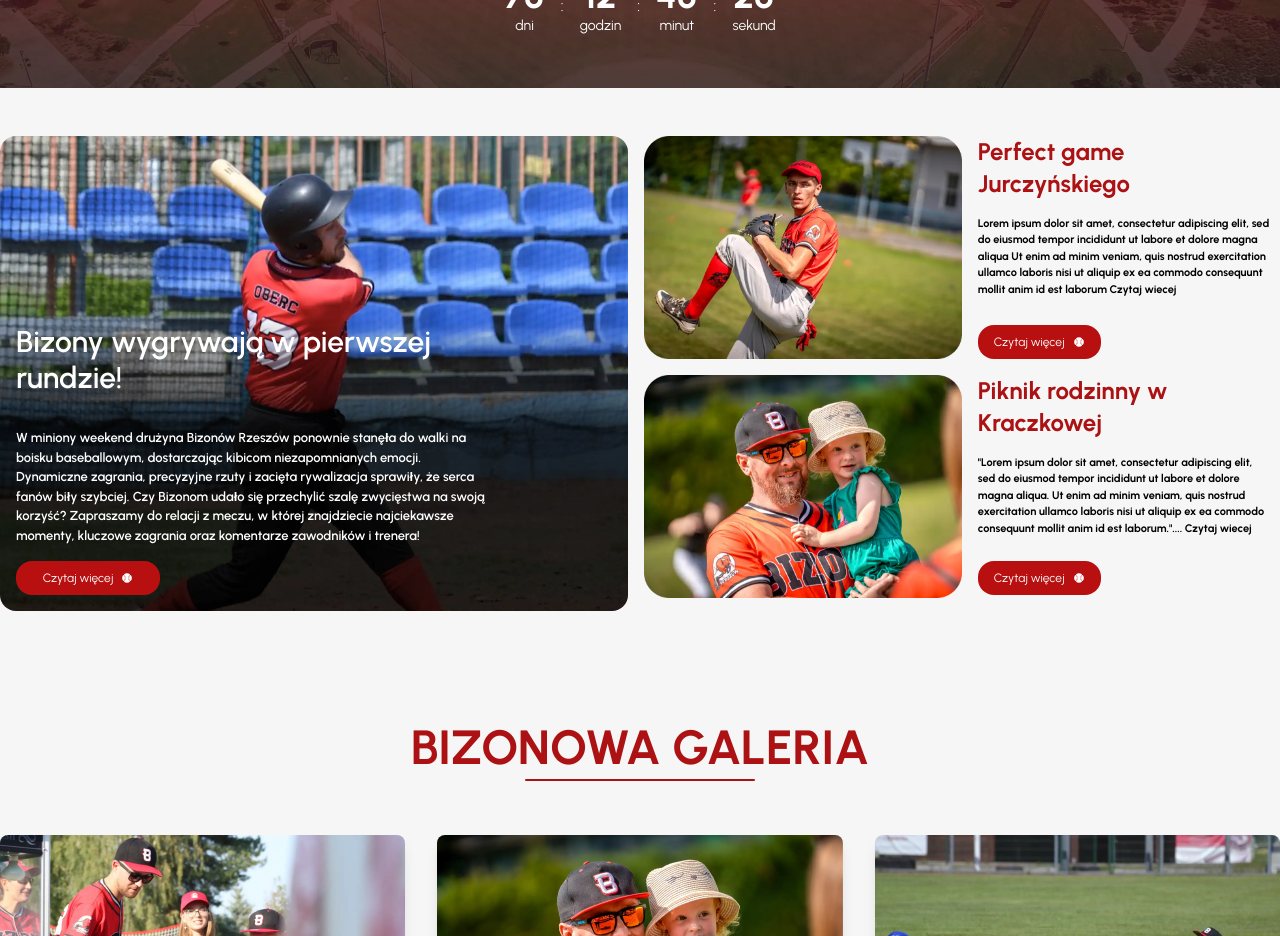
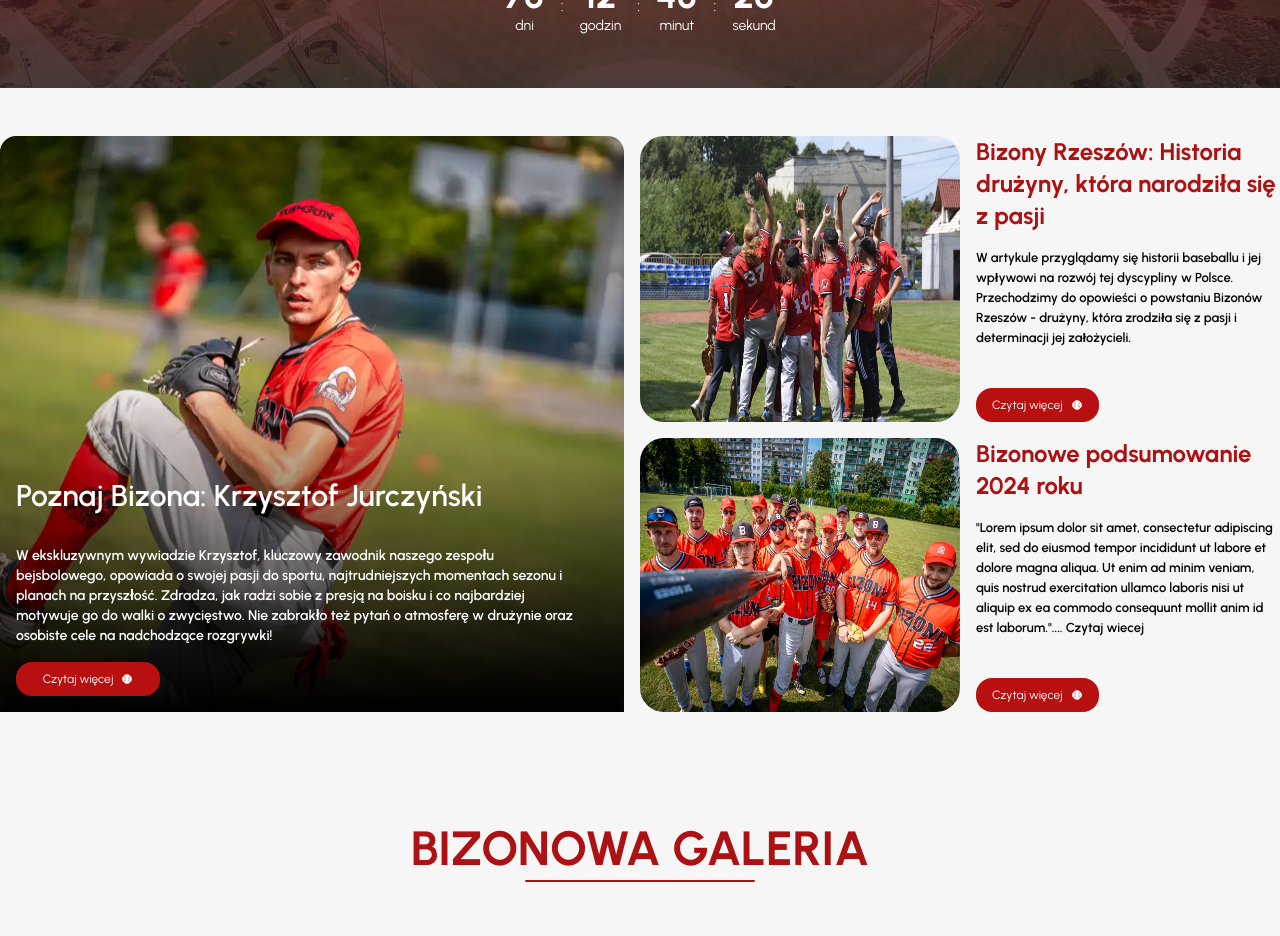
Before and after one commit to jakub-ozog/bizony-rzeszow, a Vue app: page / in a window 1280 px wide. Shown: the part 1660-2596 px from the top of the page. Built offline with nearby package versions, Linux system fonts and the light colour scheme.

Commit message:
feat: articles update with new content

```diff
--- a/src/components/MainNews.vue
+++ b/src/components/MainNews.vue
@@ -8,55 +8,46 @@ const news = ref(newsData)
 <template>
   <div class="flex flex-col xl:flex-row gap-4">
     <div class="relative">
-      <img
-        :src="news[0].thumb1"
-        class="w-full h-full object-cover rounded-none md:rounded-2xl"
-        alt="news image"
-      />
+      <img :src="news[0].thumb1" class="w-full h-full object-cover rounded-3xl md:rounded-2xl" alt="news image" />
+      <div class="absolute bottom-0 left-0 w-full h-[60%] bg-gradient-to-t from-black to-transparent">
+
+      </div>
       <div
-        class="static md:absolute bottom-0 flex md:w-3/4 left-4 flex-col text-left justify-center p-2 md:p-0"
-      >
+        class="static md:absolute bottom-0 flex md:w-3/4 xl:w-[90%] left-4 flex-col text-left justify-center p-2 md:p-0">
+
+
+
         <h3 class="text-black md:text-white font-semibold text-3xl mt-4 md:mb-4">
           {{ news[0].title }}
         </h3>
-        <p class="text-black md:text-white font-semibold text-[0.8125rem] mb-8 mt-4 md:mb-0">
+        <p class="text-black md:text-white font-semibold text-sm mb-8 mt-4 md:mb-0">
           {{ news[0].description }}
         </p>
         <router-link :to="news[0].link">
           <button
-            class="flex justify-center items-center text-center bg-secondaryRed text-white rounded-2xl py-2 px-4 my-4 w-36"
-          >
-            <span class="text-[0.75rem] font-normal mr-2"> Czytaj więcej </span
-            ><img class="w-3 h-3" src="/src/assets/icons/baseball_ball_icon.svg" />
+            class="flex justify-center items-center text-center bg-secondaryRed text-white rounded-2xl py-2 px-4 my-4 w-36">
+            <span class="text-[0.75rem] font-normal mr-2"> Czytaj więcej </span><img class="w-3 h-3"
+              src="/src/assets/icons/baseball_ball_icon.svg" />
           </button>
         </router-link>
       </div>
     </div>
-    <div>
-      <div
-        v-for="(item, index) in news.slice(1)"
-        :key="item.id"
-        class="flex gap-4 mb-6 p-2 lg:p-0 md:mb-0"
-      >
-        <img
-          :src="item.thumb2 || item.thumb3"
-          :alt="item.title"
-          class="w-1/2 h-full"
-          :class="index === 0 ? 'mb-4' : 'mb-0'"
-        />
+    <div class="flex md:flex-col gap-4 w-1/2 justify-between shrink-0">
+      <div v-for="(item, index) in news.slice(1)" :key="item.id" class="flex gap-4 mb-6 p-2 lg:p-0 md:mb-0">
+        <img :src="item.thumb2 || item.thumb3" :alt="item.title" class="w-[50%] h-full rounded-3xl"
+          :class="index === 0 ? 'mb-4' : 'mb-0'" />
 
-        <div class="gap-2 text-left flex flex-col justify-between items-start">
+        <div class="gap-2 text-left flex flex-col items-start">
           <div>
             <h3 class="text-primaryRed text-2xl mb-4">{{ item.title }}</h3>
-            <p class="pr-0 xl:pr-2 text-[11px]">{{ item.description }}</p>
+            <p class="pr-0 text-[13px] leading-5 font-semibold">{{ item.description }}</p>
           </div>
 
           <router-link :to="item.link">
             <button
-              class="flex justify-center items-center text-center bg-secondaryRed text-white rounded-2xl py-2 px-4 my-4"
-            >
-              <span class="text-[0.75rem] font-normal mr-2"> Czytaj więcej </span
-              ><img class="w-3 h-3" src="/src/assets/icons/baseball_ball_icon.svg" />
+              class="flex justify-center items-center text-center bg-secondaryRed text-white rounded-2xl py-2 px-4 mt-8">
+              <span class="text-[0.75rem] font-normal mr-2"> Czytaj więcej </span><img class="w-3 h-3"
+                src="/src/assets/icons/baseball_ball_icon.svg" />
             </button>
           </router-link>
           {{ item.button }}
--- a/src/components/posts/PostMain.vue
+++ b/src/components/posts/PostMain.vue
@@ -1,16 +1,16 @@
 <script setup>
 import authorIcon from '@/assets/icons/author-icon.svg'
 import calendarIcon from '@/assets/icons/calendar-icon.svg'
-import postMainThumb from '@/assets/images/post-main-thumb.webp'
+import postMainThumb from '@/assets/images/posts/main/IMG_5568.webp'
 </script>
 
 <template>
   <section class="container mx-auto text-left my-12 font-urbanist">
-    <h1 class="text-5xl font-bold text-primaryRed">Emocje podczas spotkania z Wizards Opole</h1>
-    <div class="flex flex-row gap-6 mt-2 mb-12">
+    <h1 class="text-5xl font-bold text-primaryRed">Poznaj Bizona: Krzysztof Jurczyński</h1>
+    <div class="flex flex-row gap-6 mt-4 mb-12">
       <div class="flex flex-row gap-1 items-center">
         <img :src="authorIcon" class="w-4" alt="Ikona autora" />
-        <p class="text-sm text-gray-500">Krzysztof</p>
+        <p class="text-sm text-gray-500">Redakcja</p>
       </div>
       <div class="flex flex-row gap-1 items-center">
         <img :src="calendarIcon" class="w-4" alt="Ikona kalendarza" />
@@ -18,95 +18,120 @@ import postMainThumb from '@/assets/images/post-main-thumb.webp'
       </div>
     </div>
     <p class="font-semibold text-lg">
-      "Lorem ipsum dolor sit amet, consectetur adipiscing elit, sed do eiusmod tempor incididunt ut
-      labore et dolore magna aliqua. Ut enim ad minim veniam, quis nostrud exercitation ullamco
-      laboris nisi ut aliquip ex ea commodo consequunt mollit anim id est laborum. Cumque harum quia
-      soluta recusandae quas laudantium? Laborum molestias laboriosam ex dignissimos eius suscipit
-      nulla earum quibusdam expedita. Tempora sequi error reprehenderit.
+
     </p>
     <img :src="postMainThumb" class="w-full h-auto mt-10" alt="obrazek główny wpisu" />
 
-    <p class="font-base text-lg mt-12">
-      "Lorem ipsum dolor sit amet, consectetur adipiscing elit, sed do eiusmod tempor incididunt ut
-      labore et dolore magna aliqua. Ut enim ad minim veniam, quis nostrud exercitation ullamco
-      laboris nisi ut aliquip ex ea commodo consequunt mollit anim id est laborum.""Lorem ipsum
-      dolor sit amet, consectetur adipiscing elit, sed do eiusmod tempor incididunt ut labore et
-      dolore magna aliqua. Ut enim ad minim veniam, quis nostrud exercitation ullamco laboris nisi
-      ut aliquip ex ea commodo consequunt mollit anim id est laborum."....
+
+    <h2 class="text-2xl font-semibold text-lightBlack my-12">
+      W ekskluzywnym wywiadzie Krzysztof, kluczowy zawodnik naszego zespołu bejsbolowego, opowiada o swojej pasji do
+      sportu, najtrudniejszych momentach sezonu i planach na przyszłość. Zdradza, jak radzi sobie z presją na boisku i
+      co najbardziej motywuje go do walki o zwycięstwo. Nie zabrakło też pytań o atmosferę w drużynie oraz osobiste cele
+      na nadchodzące rozgrywki!
+    </h2>
+
+    <p class="font-base text-lg my-6">
+      <b>Chyba nie zaskoczę Cię moim pierwszym pytaniem. Dlaczego wybrałeś baseball?</b><br>
+      W dzieciństwie oglądałem wiele amerykańskich filmów, w których często pojawiał się baseball. To właśnie wtedy
+      zakochałem się w tym sporcie. W wieku 13 lat poznałem starszych kolegów, z którymi rozpoczęliśmy wspólną przygodę
+      baseballową. Szczęśliwym trafem nawiązaliśmy kontakt z kobietą, która grała w polskiej kadrze narodowej. Pokazała
+      nam technikę narzutu i nauczyła, jak poprawnie wybijać piłkę. Tak rozpoczęła się moja przygoda z baseballem.
+      Niestety, w tamtym czasie w Rzeszowie nie udało się zorganizować zespołu, a moje marzenia prysły. Po ukończeniu
+      szkoły średniej przeprowadziłem się do Warszawy, gdzie rozpocząłem treningi w zespole Pasikoników (obecnie
+      Dragons).
+      Jednak trudno mi było pogodzić obowiązki zawodowe ze sportem.
     </p>
 
-    <h2 class="text-3xl font-semibold text-lightBlack my-12">
-      Nam libero tempore, cum soluta nobis est eligendi optio cumque
-    </h2>
-
-    <p class="font-base text-lg">
-      "At vero eos et accusamus et iusto odio dignissimos ducimus qui blanditiis praesentium
-      voluptatum deleniti atque corrupti quos dolores et quas molestias excepturi sint occaecati
-      cupiditate non provident, similique sunt in culpa qui officia deserunt mollitia animi, id est
-      laborum et dolorum fuga. Et harum quidem rerum facilis est et expedita distinctio. Nam libero
-      tempore, cum soluta nobis est eligendi optio cumque nihil impedit quo minus id quod maxime
-      placeat facere possimus, omnis voluptas assumenda est, omnis dolor repellendus. <br /><br />
-
-      emporibus autem quibusdam et aut officiis debitis aut rerum necessitatibus saepe eveniet ut et
-      voluptates repudiandae sint et molestiae non recusandae. Itaque earum rerum hic tenetur a
-      sapiente delectus, ut aut reiciendis voluptatibus maiores alias consequatur aut perferendis
-      doloribus asperiores repellat."
+    <p class="font-base text-lg my-6">
+      <b> Marzenia powróciły w mało oczekiwanym momencie?</b><br>
+      To prawda. Po latach wróciliśmy z żoną do Rzeszowa, a pewnego wieczoru, przeglądając Facebooka, natknąłem się na
+      ogłoszenie o treningach baseballowych. Natychmiast obudziły się we mnie dziecięce marzenia i postanowiłem
+      spróbować
+      jeszcze raz. Szczęśliwie spotkałem w Rzeszowie innych pasjonatów baseballu.
     </p>
 
-    <h2 class="text-3xl font-semibold text-lightBlack my-12">
-      Nam libero tempore, cum soluta nobis est eligendi optio cumque
-    </h2>
-
-    <p class="font-base text-lg">
-      "Lorem ipsum dolor sit amet, consectetur adipiscing elit, sed do eiusmod tempor incididunt ut
-      labore et dolore magna aliqua. Ut enim ad minim veniam, quis nostrud exercitation ullamco
-      laboris nisi ut aliquip ex ea commodo consequunt mollit anim id est laborum.""Lorem ipsum
-      dolor sit amet, consectetur adipiscing elit, sed do eiusmod tempor incididunt ut labore et
-      dolore magna aliqua. Ut enim ad minim veniam, quis nostrud exercitation ullamco laboris nisi
-      ut aliquip ex ea commodo consequunt mollit anim id est laborum."....
-      <br /><br />
-      "Lorem ipsum dolor sit amet, consectetur adipiscing elit, sed do eiusmod tempor incididunt ut
-      labore et dolore magna aliqua. Ut enim ad minim veniam, quis nostrud exercitation ullamco
-      laboris nisi ut aliquip ex ea commodo consequunt mollit anim id est laborum.""Lorem ipsum
-      dolor sit amet, consectetur adipiscing elit, sed do eiusmod tempor incididunt ut labore et
-      dolore magna aliqua. Ut enim ad minim veniam, quis nostrud exercitation ullamco laboris nisi
-      ut aliquip ex ea commodo consequunt mollit anim id est laborum."....
+    <p class="font-base text-lg my-6">
+      <b>Ale nie były to Bizony Rzeszów?</b><br>
+      Na wiosnę 2023 roku rozpocząłem treningi w drużynie funkcjonującej pod nazwą Eagles Rzeszów, ale z biegiem czasu
+      inicjatorzy przestali uczestniczyć w życiu zespołu. Wtedy, przy wsparciu m.in. mojej żony, Maksa Dratha i Radka
+      Bąka, podjęliśmy działania, aby ten sport w Rzeszowie przetrwał i mógł się rozwijać. Tak narodziły się Bizony
+      Rzeszów.
     </p>
 
-    <blockquote class="italic py-12 w-3/4 text-center mx-auto text-lightGrey my-4">
-      Lorem ipsum dolor sit, amet consectetur adipisicing elit. Maiores eligendi earum corporis
-      temporibus? Nam quidem quisquam iusto cumque voluptate cupiditate commodi ad impedit eos ipsam
-      veniam placeat quaerat modi, ipsa expedita repudiandae consequatur est? Enim nihil dicta nemo
-      quas ullam.
-    </blockquote>
-
-    <p class="font-base text-lg">
-      "Lorem ipsum dolor sit amet, consectetur adipiscing elit, sed do eiusmod tempor incididunt ut
-      labore et dolore magna aliqua. Ut enim ad minim veniam, quis nostrud exercitation ullamco
-      laboris nisi ut aliquip ex ea commodo consequunt mollit anim id est laborum.""Lorem ipsum
-      dolor sit amet, consectetur adipiscing elit, sed do eiusmod tempor incididunt ut labore et
-      dolore magna aliqua. Ut enim ad minim veniam, quis nostrud exercitation ullamco laboris nisi
-      ut aliquip ex ea commodo consequunt mollit anim id est laborum."....
-      <br /><br />
-      "Lorem ipsum dolor sit amet, consectetur adipiscing elit, sed do eiusmod tempor incididunt ut
-      labore et dolore magna aliqua. Ut enim ad minim veniam, quis nostrud exercitation ullamco
-      laboris nisi ut aliquip ex ea commodo consequunt mollit anim id est laborum.""Lorem ipsum
-      dolor sit amet, consectetur adipiscing elit, sed do eiusmod tempor incididunt ut labore et
-      dolore magna aliqua. Ut enim ad minim veniam, quis nostrud exercitation ullamco laboris nisi
-      ut aliquip ex ea commodo consequunt mollit anim id est laborum."....
+    <p class="font-base text-lg my-6">
+      <b>Pod względem organizacyjnym, co w ciągu ostatnich kilkunastu miesięcy było największym wyzwaniem?</b><br>
+      Najtrudniejsze było zebranie odpowiedniej liczby zawodników i zdobycie sprzętu baseballowego. Nawet jeśli masz
+      sprzęt, trudno prowadzić trening, gdy na boisko przychodzi zaledwie kilka osób.
     </p>
 
-    <h2 class="text-3xl font-semibold text-lightBlack my-12">
-      Nam libero tempore, cum soluta nobis est eligendi optio cumque
-    </h2>
+    <p class="font-base text-lg my-6">
+      <b>Skąd braliście sprzęt? Przecież jest drogi i mało dostępny w Polsce.</b><br>
+      Podstawowe wyposażenie zdobyliśmy jeszcze w czasach, gdy funkcjonowaliśmy jako Eagles Rzeszów. Pomocną dłoń
+      wyciągnęły do nas drużyny Lisy Białystok, Piraci Władysławowo i Kraków Kings. Otrzymaliśmy kilkanaście rękawic,
+      ponad 20 piłek, aluminiowe kije, kaski oraz dwa stroje dla łapacza - rzeczy absolutnie niezbędne do rozpoczęcia
+      treningów baseballu.
+    </p>
 
-    <p class="font-base text-lg mt-12">
-      "Lorem ipsum dolor sit amet, consectetur adipiscing elit, sed do eiusmod tempor incididunt ut
-      labore et dolore magna aliqua. Ut enim ad minim veniam, quis nostrud exercitation ullamco
-      laboris nisi ut aliquip ex ea commodo consequunt mollit anim id est laborum.""Lorem ipsum
-      dolor sit amet, consectetur adipiscing elit, sed do eiusmod tempor incididunt ut labore et
-      dolore magna aliqua. Ut enim ad minim veniam, quis nostrud exercitation ullamco laboris nisi
-      ut aliquip ex ea commodo consequunt mollit anim id est laborum."....
+    <p class="font-base text-lg my-6">
+      <b> To całkiem sporo.</b><br>
+      Tak. Dzięki wsparciu innych drużyn zaoszczędziliśmy tysiące złotych. Mając taką bazę, mogliśmy skupić się na
+      pozyskiwaniu dodatkowego sprzętu umożliwiającego bardziej specjalistyczny trening. Zakupiliśmy kije drewniane i
+      jeden kompozytowy. Kilka kijów nam się złamało, ale to normalne w tym sporcie. Poza tym nabyliśmy komplet baz z
+      belką dla miotaczy, stojaki do odbijania, siatki, drabinki refleksyjne oraz dziesiątki twardych i miękkich piłek.
+      Sprzęt to jedno, ale trenerskiego fachu też nie zdobędziesz na podwórku.
+      Musiałem zdobyć wiedzę o nowoczesnym baseballu, co nie było łatwe i wymagało wielu wyrzeczeń. Uczestniczyłem w
+      zajęciach Stali Kutno, Hops Lublin i Silesii Rybnik. Dzięki temu mogę prowadzić treningi, na których prezentuję
+      najnowsze techniki rzutu i odbijania. Zamierzam zdobyć uprawnienia trenerskie. Będę grał może jeszcze 5-6 lat na
+      niezłym poziomie, ale moim celem jest zostanie bardzo dobrym trenerem.
+    </p>
+
+    <p class="font-base text-lg my-6">
+      <b>Stal i Silesia są od dawna na baseballowej mapie. Trudno się do nich porównywać.</b><br>
+      Zgadza się. Dlatego naszym celem jest jak najszybsze zniwelowanie różnicy pomiędzy Bizonami a drużynami, które
+      jeszcze nie dorównują krajowej czołówce. Wyniki i zaangażowanie zawodników pozwalają mi wierzyć, że wkrótce
+      dogonimy
+      rywali i sprawimy niespodzianki w Bałtyckiej Lidze Baseballu. To się stanie, jeśli włożymy w to nasze serca!
+    </p>
+
+    <p class="font-base text-lg my-6">
+      <b> W którym momencie poczułeś, że Bizony mają szansę dorównać innym zespołom?</b><br>
+      Na wiosnę 2024 roku, gdy rozgrywaliśmy dwumecz przeciwko Silesii Rybnik. Nasz rywal wystawił rezerwowy skład, ale
+      kiedy prowadziliśmy 6:0, nagle zmienili wszystkich zawodników, obawiając się o końcowy wynik. Ostatecznie pokonali
+      nas 22:6, ale pokazaliśmy, że możemy nawiązać walkę z zawodnikami trenującymi w jednej z czołowych polskich
+      drużyn.
+      Kluczowym momentem był również dwumecz z Kraków Kings w lipcu 2024 roku – odnieśliśmy dwa zwycięstwa, co dało nam
+      ogromny impuls do dalszego rozwoju.
+    </p>
+    <p class="font-base text-lg my-6">
+      <b>Czy były momenty zwątpienia?</b><br>
+      Po kwietniowej porażce z Wizards Opole rozważałem grę w lidze dla Rawy Katowice. Dostałem także zaproszenia od
+      innych drużyn ligowych. Na szczęście moja żona przekonała mnie, bym został z Bizonami. Zaufałem jej – i miała
+      rację,
+      bo po tamtej przegranej zanotowaliśmy trzy zwycięstwa z rzędu. Asia stanowi dla mnie ogromne wsparcie i bardzo
+      pomaga całej drużynie. Przypuszczam, że bez niej historia Bizonów Rzeszów potoczyłaby się inaczej.
+    </p>
+
+    <p class="font-base text-lg my-6">
+      <b>Debiutancki sezon w Bałtyckiej Lidze Baseballu zbliża się wielkimi krokami. Jaki jest plan Bizonów na
+        najbliższe
+        tygodnie?</b><br>
+      Zimowe treningi na hali były jedynie rozgrzewką przed tym, co czeka nas w nadchodzących tygodniach. Liczę, że
+      Bizony
+      licznie stawią się na treningach, aby przećwiczyć wszystkie elementy gry i pod koniec miesiąca sprawdzić się w
+      sparingach. Musimy wyrobić odpowiednie nawyki, wdrożyć elementy taktyki i popracować nad szybkością, by bez
+      problemu
+      kraść bazy naszym przeciwnikom.
+    </p>
+    <p class="font-base text-lg my-6">
+      <b>Jakie masz oczekiwania co do wyników w lidze?</b><br>
+      Jako absolutny beniaminek musimy podchodzić z pokorą do doświadczonych rywali. Nie oznacza to jednak, że brakuje
+      nam
+      wiary w siebie. Dużo wyjaśni już pierwszy dwumecz przeciwko Wizards Opole. Jestem przekonany, że wygramy kilka
+      spotkań i dostarczymy radości sobie oraz naszym kibicom. W Rzeszowie na pewno zrobi się o nas głośno!
+    </p>
+    <p class="font-base text-lg my-6">
+      <b>Gdzie widzisz siebie za 10 lat?</b><br>
+      W roli trenera kadry narodowej U-15, składającej się w większości z wychowanków Bizonów.
     </p>
   </section>
 </template>
--- a/src/data/newsData.js
+++ b/src/data/newsData.js
@@ -1,25 +1,24 @@
-import articleImageMain from '@/assets/images/article_1_thumb.webp'
-import articleImageSub1 from '@/assets/images/article_2_thumb.webp'
-import articleImageSub2 from '@/assets/images/article_3_thumb.webp'
+import articleImageSub1 from '@/assets/images/galleries/gallery-3/_DSC0335.webp'
+import articleImageMain from '@/assets/images/article_2_thumb.webp'
+import articleImageSub2 from '@/assets/images/galleries/gallery-4/11.webp'
 
 const mainNews = [
   {
     id: 1,
-    title: 'Bizony wygrywają w pierwszej rundzie!',
+    title: 'Poznaj Bizona: Krzysztof Jurczyński',
     description:
-      'W miniony weekend drużyna Bizonów Rzeszów ponownie stanęła do walki na boisku baseballowym, dostarczając kibicom niezapomnianych emocji. Dynamiczne zagrania, precyzyjne rzuty i zacięta rywalizacja sprawiły, że serca fanów biły szybciej. Czy Bizonom udało się przechylić szalę zwycięstwa na swoją korzyść? Zapraszamy do relacji z meczu, w której znajdziecie najciekawsze momenty, kluczowe zagrania oraz komentarze zawodników i trenera!',
+      'W ekskluzywnym wywiadzie Krzysztof, kluczowy zawodnik naszego zespołu bejsbolowego, opowiada o swojej pasji do sportu, najtrudniejszych momentach sezonu i planach na przyszłość. Zdradza, jak radzi sobie z presją na boisku i co najbardziej motywuje go do walki o zwycięstwo. Nie zabrakło też pytań o atmosferę w drużynie oraz osobiste cele na nadchodzące rozgrywki!',
     date: '21.06.2025',
     author: '18:00',
     thumb1: articleImageMain,
     isFeatured: true,
-    link: { name: 'postDetail', params: { slug: 'pierwszy-post' } },
+    link: { name: 'postDetail', params: { slug: 'poznaj-bizona-krzysztof-jurczynski' } },
   },
   {
     id: 2,
-    title: 'Perfect game Jurczyńskiego',
+    title: 'Bizony Rzeszów: Historia drużyny, która narodziła się z pasji',
     description:
-      'Lorem ipsum dolor sit amet, consectetur adipiscing elit, sed do eiusmod tempor incididunt ut labore et dolore magna aliqua Ut enim ad minim  veniam, quis nostrud exercitation ullamco laboris nisi ut aliquip ex ea  commodo consequunt  mollit anim id est laborum Czytaj wiecej',
-    date: '21.06.2025',
+      'W artykule przyglądamy się historii baseballu i jej wpływowi na rozwój tej dyscypliny w Polsce. Przechodzimy do opowieści o powstaniu Bizonów Rzeszów - drużyny, która zrodziła się z pasji i determinacji jej założycieli.',
     author: '18:00',
     thumb2: articleImageSub1,
     isFeatured: false,
@@ -27,7 +26,7 @@ const mainNews = [
   },
   {
     id: 3,
-    title: 'Piknik rodzinny w Kraczkowej',
+    title: 'Bizonowe podsumowanie 2024 roku',
     description:
       '"Lorem ipsum dolor sit amet, consectetur adipiscing elit, sed do eiusmod tempor incididunt ut labore et dolore magna aliqua. Ut enim ad minim  veniam, quis nostrud exercitation ullamco laboris nisi ut aliquip ex ea  commodo consequunt  mollit anim id est laborum.".... Czytaj wiecej',
     date: '21.06.2025',
--- a/src/data/posts.js
+++ b/src/data/posts.js
@@ -1,11 +1,11 @@
 export const blogPosts = [
   {
     id: 1,
-    title: 'Pierwszy post',
+    title: 'Poznaj Bizona: Krzysztof Jurczyński',
     excerpt:
       '"Lorem ipsum dolor sit amet, consectetur adipiscing elit, sed do eiusmod tempor incididunt ut labore et dolore magna aliqua. Ut enim ad minim  veniam, quis nostrud exercitation ullamco laboris nisi ut aliquip ex ea  commodo consequunt  mollit anim id est laborum.".... ',
     date: '2025-03-11',
-    slug: 'pierwszy-post',
+    slug: 'poznaj-bizona-krzysztof-jurczynski',
     component: () => import('@/components/posts/PostMain.vue'),
   },
   {
--- a/src/views/HomeView.vue
+++ b/src/views/HomeView.vue
@@ -43,7 +43,7 @@ import SupportUs from '@/components/SupportUs.vue'
 
   <UpcomingMatchCounter />
 
-  <section class="max-w-[1440px] w-full mx-auto text-center my-12 font-urbanist font-bold">
+  <section class="container w-full mx-auto text-center my-12 font-urbanist font-bold">
     <MainNews />
   </section>
 
```
Also changed, not shown: src/assets/images/posts/main/IMG_5568.webp (added).
